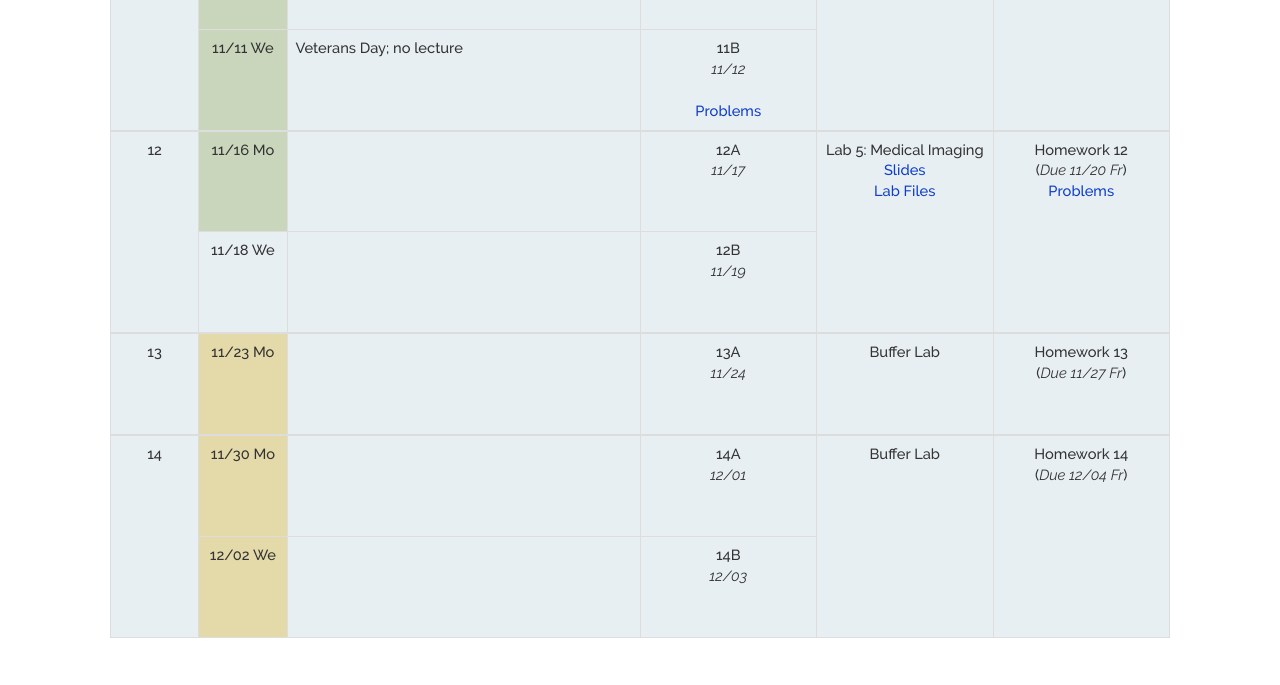
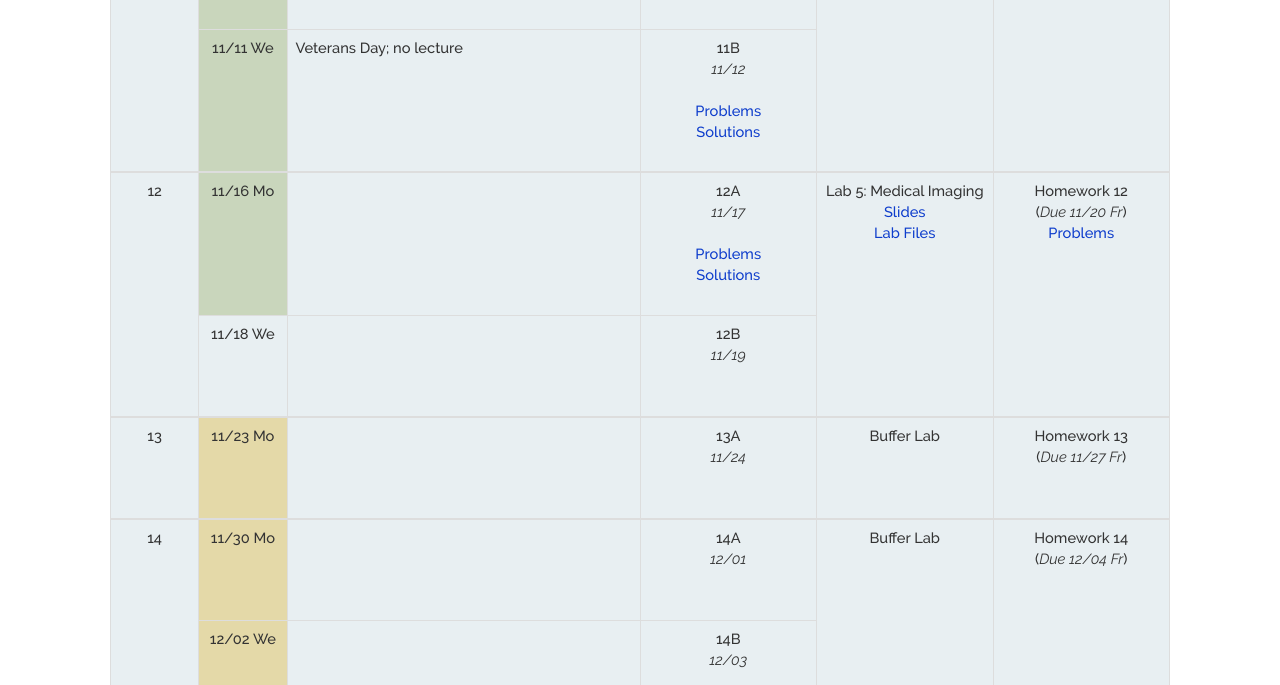
Before and after one commit to alokthakrar/fa26-www, a plain HTML site: page index.html in a window 1280 px wide. Shown: the part 3700-4385 px from the top of the page. Drawn offline with nearby package versions, Linux system fonts and the light colour scheme.

Commit message:
Publish Dis 11B 12A

```diff
--- a/index.html
+++ b/index.html
@@ -1520,7 +1520,9 @@ function showFontChange(f, prev) {
               <br/>
                 <a rel="noopener noreferrer" target="_blank" href="discussion/dis11B.pdf">Problems</a> <br>
 <!--              -->
-                            <!--              -->
+                              <a rel="noopener noreferrer" target="_blank" href="discussion/sol11B.pdf">Solutions</a> <br>
+                            <br/>
+<!--              -->
           </td>
 
           <!-- This section pertains to lab for regular semesters-->
@@ -1549,8 +1551,10 @@ function showFontChange(f, prev) {
               <br/>
 
               <br/>
-<!--              -->
-                                          <br/>
+                <a rel="noopener noreferrer" target="_blank" href="discussion/dis12A.pdf">Problems</a> <br>
+<!--              -->
+                              <a rel="noopener noreferrer" target="_blank" href="discussion/ans12A.pdf">Solutions</a> <br>
+                            <br/>
 <!--              -->
           </td>
 
```
Also changed, not shown: 3 other files.
